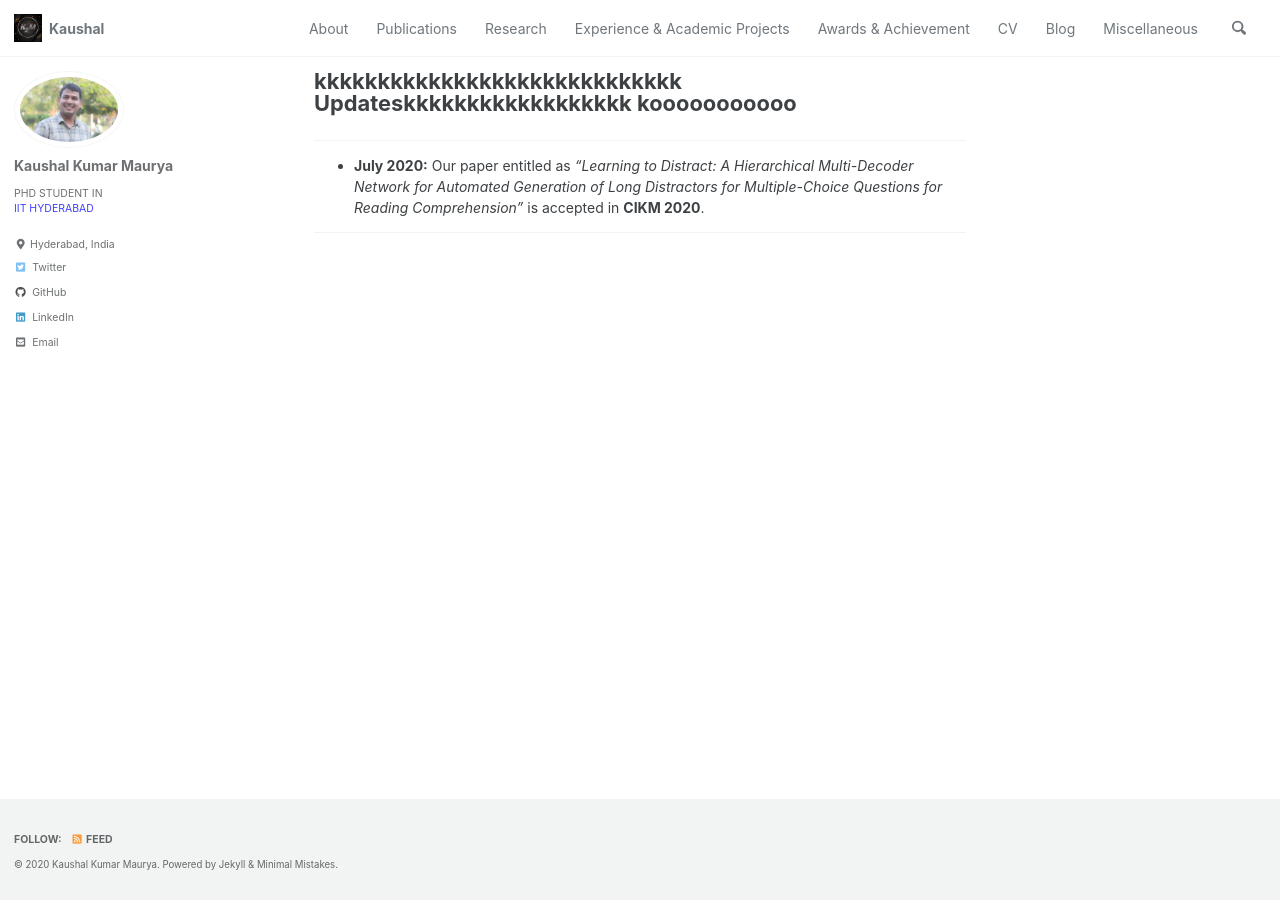
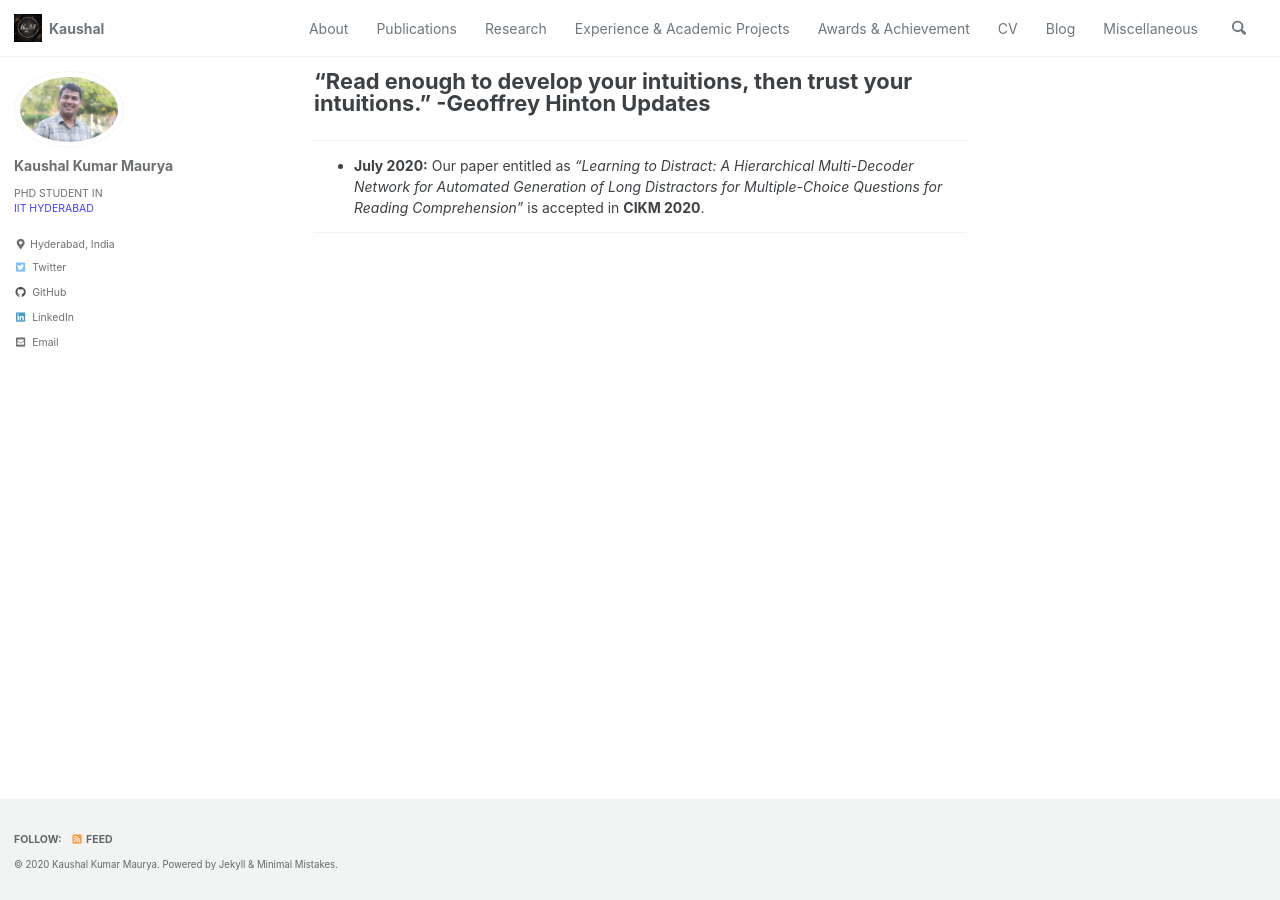
Before and after one commit to harshayelleni/harshayelleni.github.io, a Jekyll site: the page built from index.md, in a window 1280 px wide. Built offline with Jekyll 4.4.1, drawn with Linux system fonts in a browser that asks for light colours; cached includes are drawn as plain includes.

Commit message:
doing modifications

```diff
--- a/index.md
+++ b/index.md
@@ -1,7 +1,6 @@
 ---
-title: "kkkkkkkkkkkkkkkkkkkkkkkkkkkkk
-        Updateskkkkkkkkkkkkkkkkkk
-        kooooooooooo"
+title: "“Read enough to develop your intuitions, then trust your intuitions.” -Geoffrey Hinton
+        Updates"
 layout: single
 permalink: /
 ---
```
